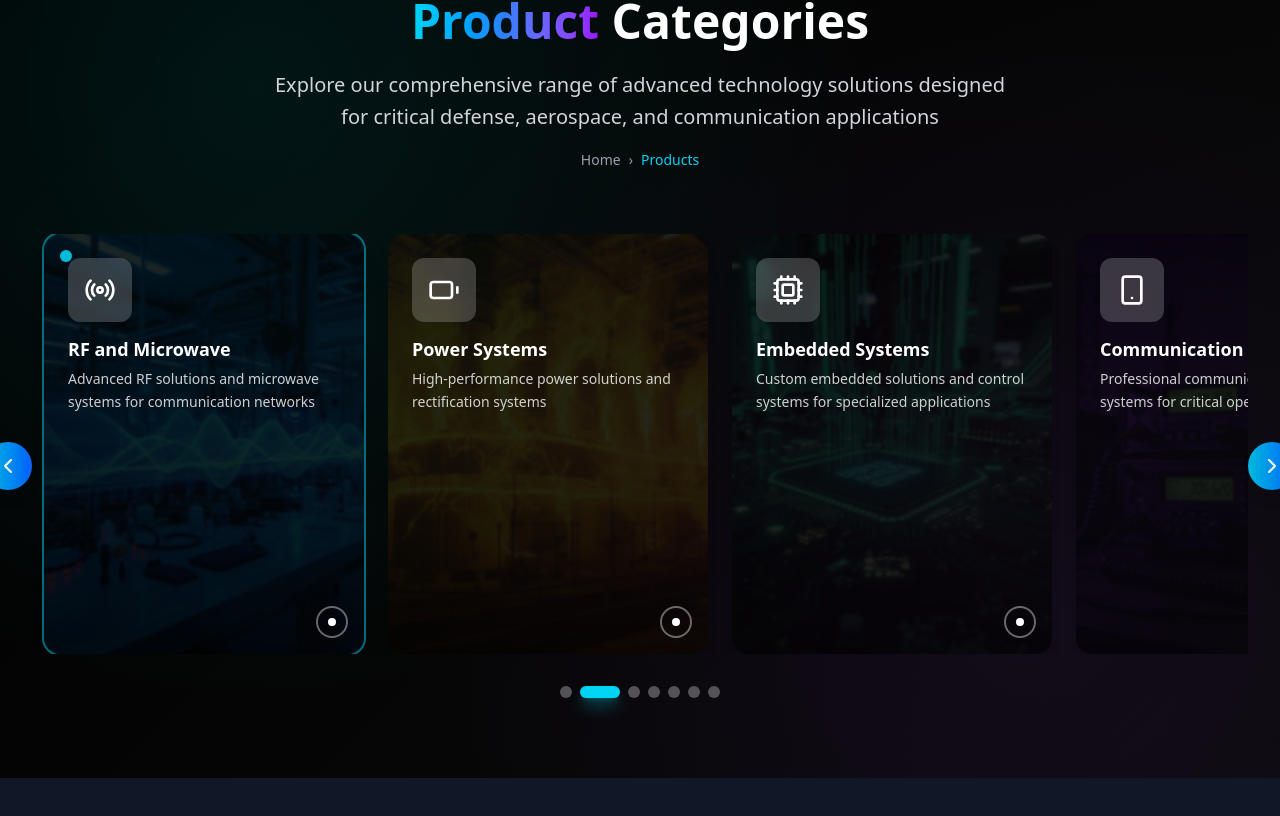
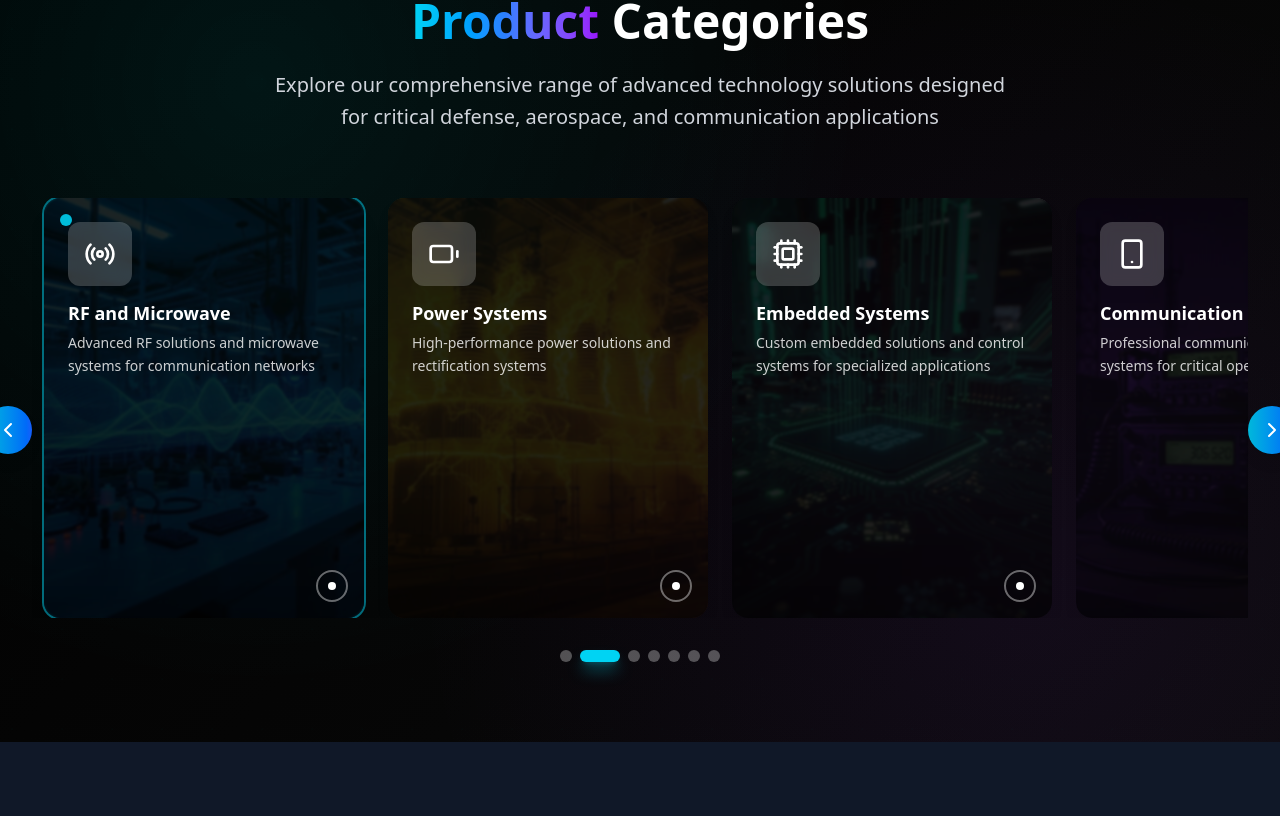
Before and after one commit to Hadeeed147/Radcon, a Next.js app: page / in a window 1280 px wide. Shown: the part 3260-4076 px from the top of the page. Built offline with nearby package versions, Linux system fonts and the light colour scheme.

Commit message:
showcase fix 2

```diff
--- a/components/product-showcase-carousel.tsx
+++ b/components/product-showcase-carousel.tsx
@@ -198,7 +198,6 @@ const ProductShowcaseCarousel: React.FC<ProductShowcaseCarouselProps> = ({
   const [isScrolling, setIsScrolling] = useState(false)
   const [isDragging, setIsDragging] = useState(false)
   const [startPos, setStartPos] = useState({ x: 0, y: 0 })
-  const [currentPos, setCurrentPos] = useState({ x: 0, y: 0 })
   const [dragDelta, setDragDelta] = useState(0)
   const [hoveredCard, setHoveredCard] = useState<number | null>(null)
   const [isInView, setIsInView] = useState(false)
@@ -212,7 +211,6 @@ const ProductShowcaseCarousel: React.FC<ProductShowcaseCarouselProps> = ({
   const containerRef = useRef<HTMLDivElement>(null)
   const scrollRef = useRef<HTMLDivElement>(null)
   const autoScrollTimeoutRef = useRef<NodeJS.Timeout | null>(null)
-  const animationFrameRef = useRef<number | null>(null)
   const observerRef = useRef<IntersectionObserver | null>(null)
 
   // Detect touch device and reduced motion preference
@@ -348,7 +346,6 @@ const ProductShowcaseCarousel: React.FC<ProductShowcaseCarouselProps> = ({
   const handleStart = useCallback((clientX: number, clientY: number) => {
     setIsDragging(true)
     setStartPos({ x: clientX, y: clientY })
-    setCurrentPos({ x: clientX, y: clientY })
     setDragDelta(0)
     setVelocity(0)
     setLastMoveTime(Date.now())
@@ -388,7 +385,6 @@ const ProductShowcaseCarousel: React.FC<ProductShowcaseCarouselProps> = ({
 
     setLastMoveTime(now)
     setLastMoveX(clientX)
-    setCurrentPos({ x: clientX, y: clientY })
     setDragDelta(deltaX)
   }, [isDragging, startPos, lastMoveTime, lastMoveX, isVerticalScroll])
 
@@ -587,15 +583,6 @@ const ProductShowcaseCarousel: React.FC<ProductShowcaseCarouselProps> = ({
             <p className="text-base sm:text-lg md:text-xl text-gray-300 max-w-3xl mx-auto leading-relaxed px-4">
               Explore our comprehensive range of advanced technology solutions designed for critical defense, aerospace, and communication applications
             </p>
-
-            {/* SEO: Breadcrumb navigation */}
-            <nav aria-label="Breadcrumb" className="mt-4">
-              <ol className="flex justify-center items-center space-x-2 text-sm text-gray-400">
-                <li><a href="/" className="hover:text-cyan-400 transition-colors">Home</a></li>
-                <li aria-hidden="true">›</li>
-                <li><span className="text-cyan-400" aria-current="page">Products</span></li>
-              </ol>
-            </nav>
           </div>
         </header>
 
@@ -678,9 +665,9 @@ const ProductShowcaseCarousel: React.FC<ProductShowcaseCarouselProps> = ({
                       onClick={() => isTouchDevice && goToSlide(index)}
                       role="button"
                       tabIndex={isActive ? 0 : -1}
-                      onKeyDown={(e) => {
-                        if (e.key === 'Enter' || e.key === ' ') {
-                          e.preventDefault()
+                      onKeyDown={(event) => {
+                        if (event.key === 'Enter' || event.key === ' ') {
+                          event.preventDefault()
                           goToSlide(index)
                         }
                       }}
```
